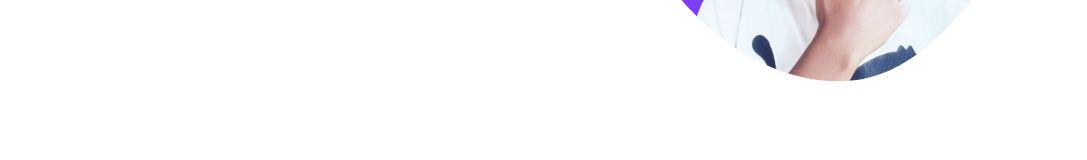
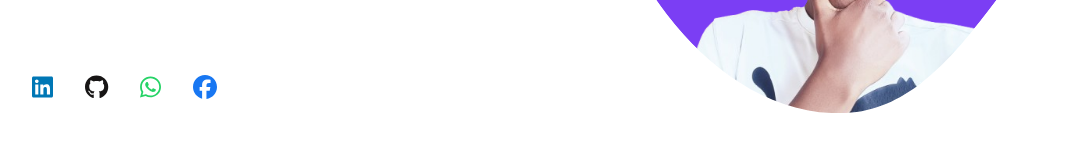
Before and after one commit to carlos45-dev/portfolio-website, a React (Vite) app: page / in a window 1280 px wide. Shown: the part 390-550 px from the top of the page, without its empty margins (96-1183 px from the left). Built offline with nearby package versions, Linux system fonts and the light colour scheme.

Commit message:
portfolio

```diff
--- a/package.json
+++ b/package.json
@@ -10,6 +10,9 @@
     "preview": "vite preview"
   },
   "dependencies": {
+    "@fortawesome/fontawesome-svg-core": "^6.7.2",
+    "@fortawesome/free-brands-svg-icons": "^6.7.2",
+    "@fortawesome/react-fontawesome": "^0.2.2",
     "framer-motion": "^12.19.1",
     "react": "^19.1.0",
     "react-dom": "^19.1.0",
--- a/src/components/Home.jsx
+++ b/src/components/Home.jsx
@@ -2,6 +2,9 @@
 import React from 'react';
 import { motion } from 'framer-motion';
 import profileImg from "../assets/images/profile.png";
+import { FontAwesomeIcon } from '@fortawesome/react-fontawesome';
+import { faLinkedin,faGithub,faWhatsapp} from '@fortawesome/free-brands-svg-icons';
+import { faFacebook } from '@fortawesome/free-brands-svg-icons';
 
 const Home = () => {
   return (
@@ -19,15 +22,20 @@ const Home = () => {
       </div>
 
       <div className="home__social">
-        <a href="#" className="home__social-icon">
-          <i className='bx bxl-linkedin'></i>
+        <a href="https://www.linkedin.com/in/carlos-muleke-084552362" className="home__social-icon">
+          <FontAwesomeIcon icon={faLinkedin} style={{ color: '#0077B5' }} />
         </a>
-        <a href="#" className="home__social-icon">
-          <i className='bx bxl-behance'></i>
+        <a href="https://github.com/carlos45-dev" className="home__social-icon">
+          <FontAwesomeIcon icon={faGithub} style={{ color: '#171515' }} />
         </a>
-        <a href="#" className="home__social-icon">
-          <i className='bx bxl-github'></i>
+        <a href="https://wa.me/265992779377" className="home__social-icon">
+          <FontAwesomeIcon icon={faWhatsapp} style={{ color: '#25D366' }} />
         </a>
+        <a href="https://web.facebook.com/carlos.bathromew" className="home__social-icon">
+          <FontAwesomeIcon icon={faFacebook } style={{ color: '#1877F2' }} />
+        </a>
+
+
       </div>
 
       <div className="home__img">
```
Also changed, not shown: 1 other file (tests, documents, lock files or other folders).
